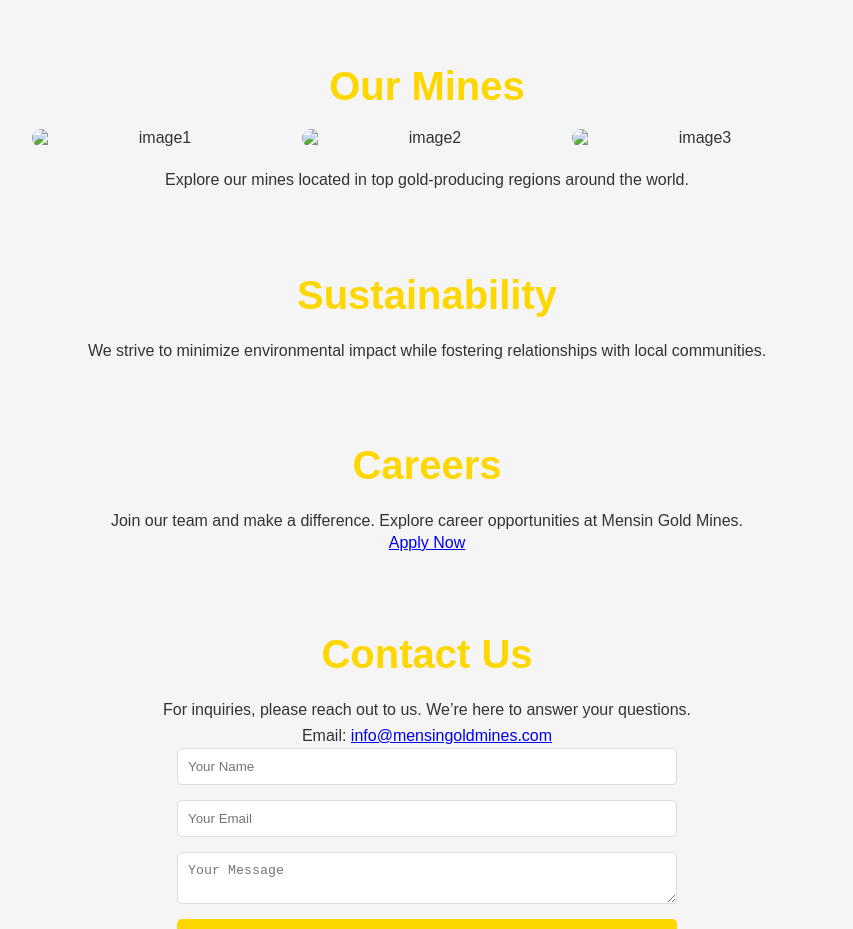
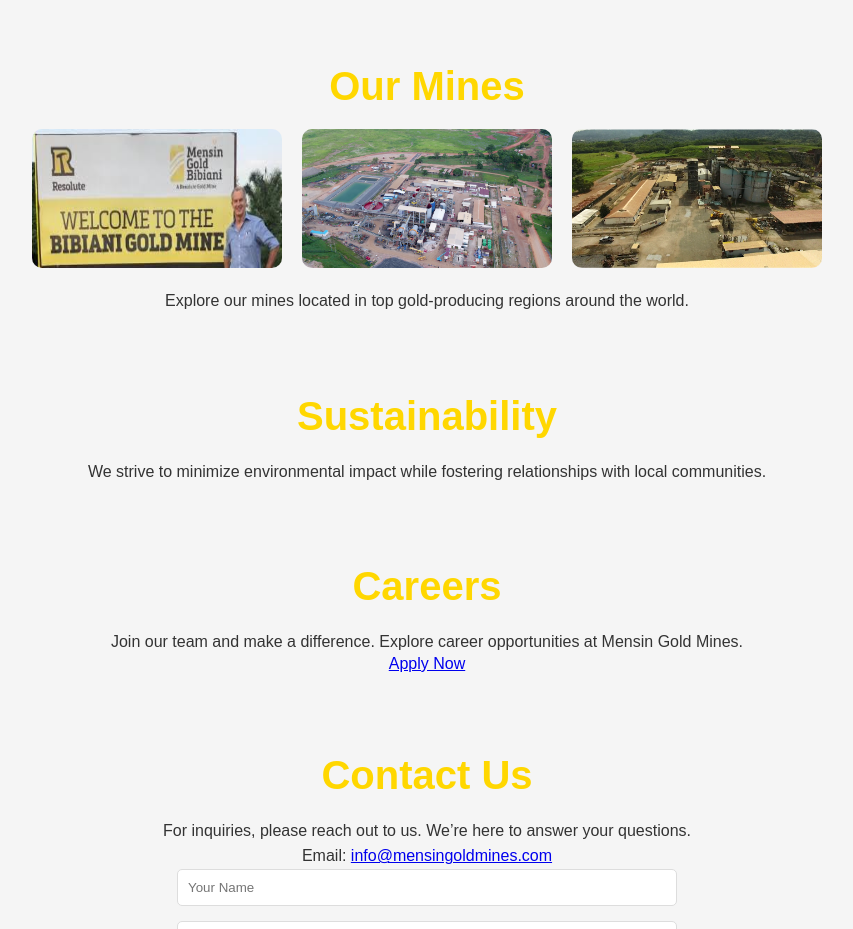
Before and after one commit to NanaQua/Mensin-Gold-Mine, a plain HTML site: page index.html in a window 1280 px wide. Shown: the part 800-1729 px from the top of the page, without its empty margins (213-1066 px from the left). Drawn offline with Linux system fonts and the light colour scheme; some packages are replaced by stand-ins of ours; files whose address does not match are found by name.

Commit message:
changed the path for image 3

```diff
--- a/index.html
+++ b/index.html
@@ -58,9 +58,9 @@
     <section id="mines" class="section">
         <h2>Our Mines</h2>
         <div class="mines-gallery">
-            <img src="C:/Users/User1/Pictures/image1.JPG" alt="image1">
-            <img src="C:/Users/User1/Pictures/image2.JPG" alt="image2">
-            <img src="C:/Users/User1/Pictures/image3.JPG" alt="image3">
+            <img src="C:/Users/User1/Downloads/project/templates/AGBL/image1.JPG" alt="image1">
+            <img src="C:/Users/User1/Downloads/project/templates/AGBL/image2.JPG" alt="image2">
+            <img src="./image3.JPG" alt="image3">
         </div>
         <p>Explore our mines located in top gold-producing regions around the world.</p>
     </section>
```
Also changed, not shown: image1.jpg (added), image2.JPG (added), image3.JPG (added).
